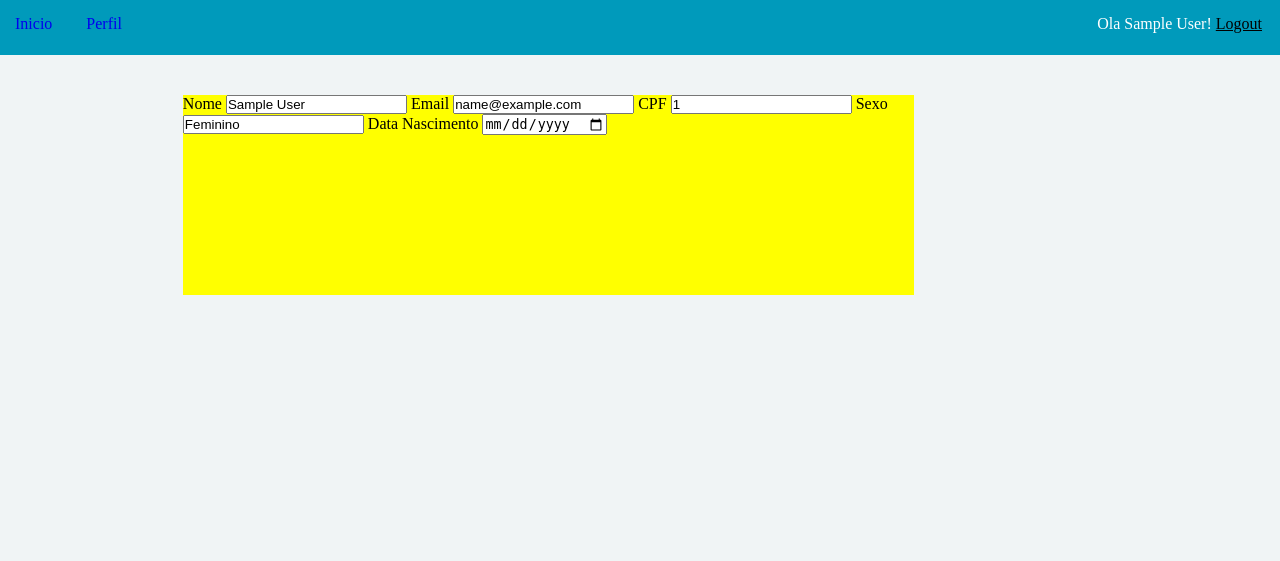
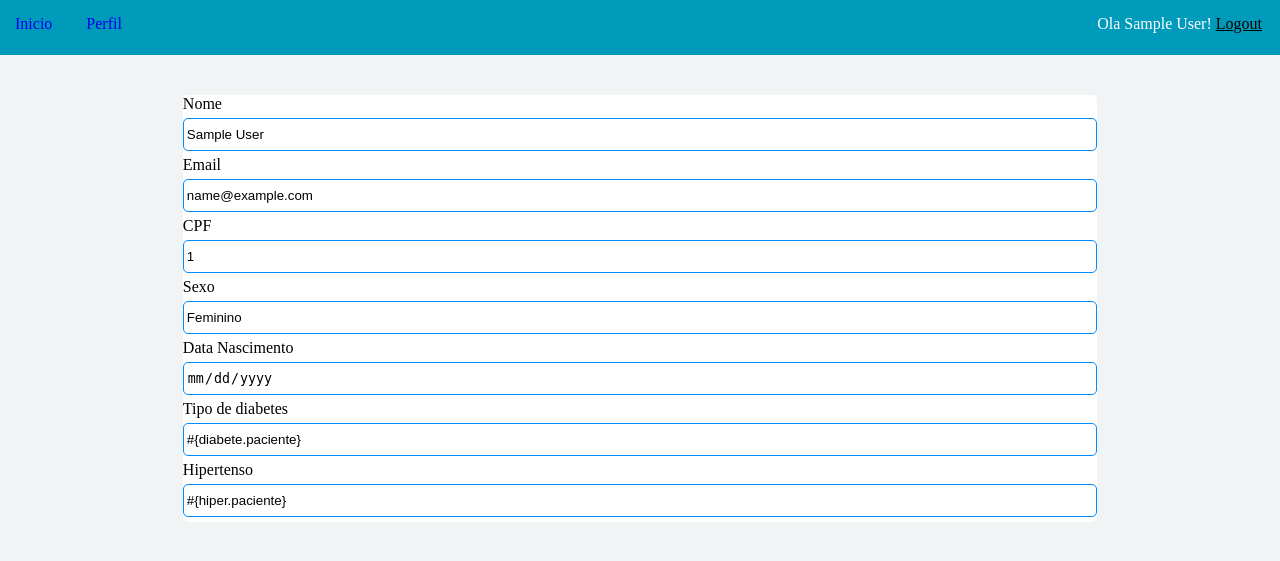
Before and after one commit to GabrielTBeserra/GG-MEDICS, a PHP site: page /web/profile.php in a window 1280 px wide. Shown: the top 561 px of the page. Run offline with PHP 8.4, Linux system fonts and the light colour scheme; the visitor is signed in with stand-in values (Sample User, id 1).

Commit message:
Adicionado novos campos no perfil de pacietes

```diff
--- a/controllers/LoginController.php
+++ b/controllers/LoginController.php
@@ -4,7 +4,6 @@ require_once '../models/select_singin.php';
 
 $user = $_POST['user'];
 $password = $_POST['password'];
-
 
 $auth = new Auth($user, $password);
 
--- a/index.php
+++ b/index.php
@@ -3,6 +3,4 @@
 include_once "controllers/MainController.php";
 
 $index = new Main();
-
-
 $index->index();
--- a/view/Pages/profile_normal.php
+++ b/view/Pages/profile_normal.php
@@ -26,16 +26,20 @@
 
         <div class="page-content">
             <div class="profile-infos">
-                <label for="nome">Nome</label>
-                <input id="nome" type="text" name="nome" value="#{nome.paciente}">
-                <label for="email">Email</label>
-                <input id="email" type="email" name="email" value="#{email.paciente}">
-                <label for="cpf">CPF</label>
-                <input id="cpf" type="text" name="cpf" value="#{cpf.paciente}" readonly>
-                <label for="sexo">Sexo</label>
-                <input id="sexo" type="text" name="sexo" value="#{sexo.paciente}" readonly>
-                <label for="dataNasc">Data Nascimento</label>
-                <input id="dataNasc" type="date" name="dataNasc" value="#{dataNasc.paciente}">
+                <label class="label" for="nome">Nome</label>
+                <input class="input-profile" id="nome" type="text" name="nome" value="#{nome.paciente}" readonly>
+                <label class="label" for="email">Email</label>
+                <input class="input-profile" id="email" type="email" name="email" value="#{email.paciente}">
+                <label class="label" for="cpf">CPF</label>
+                <input class="input-profile" id="cpf" type="text" name="cpf" value="#{cpf.paciente}" readonly>
+                <label class="label" for="sexo">Sexo</label>
+                <input class="input-profile" id="sexo" type="text" name="sexo" value="#{sexo.paciente}" readonly>
+                <label class="label" for="dataNasc">Data Nascimento</label>
+                <input class="input-profile" id="dataNasc" type="date" name="dataNasc" value="#{dataNasc.paciente}" readonly>
+                <label class="label" for="tipo-dia">Tipo de diabetes</label>
+                <input class="input-profile" type="text" name="tipo-dia" id="tipo-dia" value="#{diabete.paciente}">
+                <label class="label" for="hiper">Hipertenso</label>
+                <input class="input-profile" type="text" name="hiper" id="hiper" value="#{hiper.paciente}">
             </div>
         </div>
 
--- a/view/ProfileMedic.php
+++ b/view/ProfileMedic.php
@@ -13,6 +13,7 @@ class ProfileMedic
             $html = str_replace('#{dataNasc.paciente}', $session['dataNasc'], $html);
             $html = str_replace('#{sexo.paciente}', $session['sexo']  == "m" ? "Masculino" : "Feminino", $html);
 
+
         print $html;
     }
 }
--- a/view/ProfilePatient.php
+++ b/view/ProfilePatient.php
@@ -4,13 +4,14 @@ class ProfilePatient
 {
     public function render($session)
     {
-
         $html = file_get_contents('view/Pages/profile_normal.php');
         $html = str_replace('#{nome.paciente}', $session['name'], $html);
         $html = str_replace('#{cpf.paciente}', $session['cpf'], $html);
         $html = str_replace('#{email.paciente}', $session['email'], $html);
         $html = str_replace('#{dataNasc.paciente}', $session['dataNasc'], $html);
         $html = str_replace('#{sexo.paciente}', $session['sexo']  == "m" ? "Masculino" : "Feminino", $html);
+        $html = str_replace('#{diabete.paciente}' , $session['tipoDiabete'] , $html);
+        $html = str_replace('#{hiper.paciente}', $session['hipertenso'] == 1 ? "Hipertenso" : "Nao hipertenso", $html);
 
         print $html;
     }
--- a/view/SingUp.php
+++ b/view/SingUp.php
@@ -5,10 +5,7 @@ class SingUpView
 {
     public function render()
     {
-
         $html = file_get_contents('view/Pages/SingUp.php');
-
-
         //send HTML to output
         print $html;
     }
--- a/view/Styles/style.css
+++ b/view/Styles/style.css
@@ -4,7 +4,7 @@
 }
 
 body {
-    background-color: #F0F4F5;
+  background-color: #f0f4f5;
 }
 
 .main-content {
@@ -14,7 +14,7 @@ body {
 
 .menu-bar {
   height: 55px;
-    background-color: #009ABB;
+  background-color: #009abb;
   grid-column: 1/8;
   display: grid;
   grid-template-columns: 1fr 1fr 1fr 1fr 1fr 1fr 1fr;
@@ -68,9 +68,25 @@ body {
 
 .profile-infos {
   margin-top: 40px;
-    height: 200px;
-    grid-column: 2/6;
-    background-color: yellow;
+  grid-column: 2/7;
+  background-color: white;
+  border-radius: 5px;
+  display: grid;
+  grid-template-columns: 1fr 1fr 1fr 1fr 1fr 1fr 1fr;
+}
+
+.label {
+  grid-column: 1/8;
+}
+
+.input-profile {
+  margin-top: 5px;
+  margin-bottom: 5px;
+  height: 25px;
+  grid-column: 1/8;
+  border-radius: 5px;
+  padding: 3px;
+  border: rgb(0, 140, 255) 1px solid;
 }
 
 .main-page-resume {
```
Lines whose indentation alone changed are shown as unchanged.
